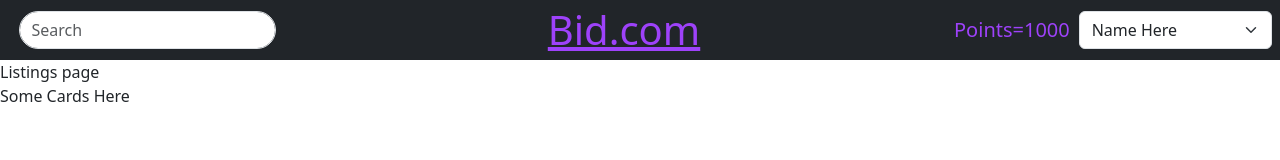
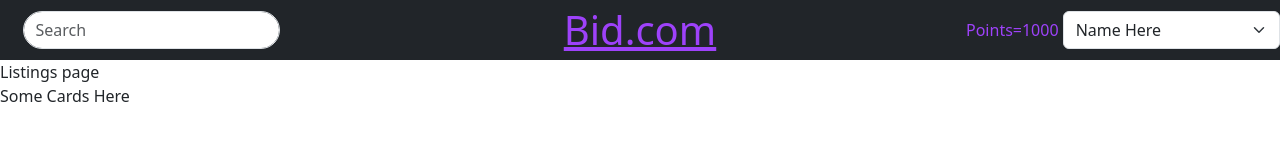
Before and after one commit to corrado1982/semeste-project-2, a website: page listings/index.html in a window 1280 px wide. Drawn offline with Linux system fonts and the light colour scheme.

Commit message:
fixing style

```diff
--- a/listings/index.html
+++ b/listings/index.html
@@ -8,12 +8,12 @@
   </head>
   <body>
     <header>
-      <div class="row align-items-center bg-dark d-flex justify-content-around">
+      <div class="row align-items-center bg-dark d-flex">
         <!-- <div class="row navigation bg-secondary d-flex justify-content-around"> -->
-        <div class="col-3 search-container d-flex justify-content-center">
+        <div class="p-0 col-3 search-container d-flex justify-content-center">
           <form class="d-flex" action="">
             <input
-              class="form-control me-2 rounded-5"
+              class="form-control rounded-5"
               type="search"
               placeholder="Search"
               aria-label="Search"
@@ -23,8 +23,8 @@
             </button> -->
           </form>
         </div>
-        <a class="col active text-center fs-1" href="/">Bid.com</a>
-        <div class="col-1 m-2 text-primary fs-5">Points=1000</div>
+        <a class="p-0 col-6 active text-center fs-1" href="/">Bid.com</a>
+        <div class="col-1 p-0 text-primary fs-6">Points=1000</div>
 
         <!-- <form class="col d-flex justify-content-end" action="/profile/login/">
             <div class="btn">
@@ -38,7 +38,7 @@
             </div>
           </form> -->
         <!-- SELECT MENU -->
-        <div class="col-2 m-2 row rigth-nav d-flex">
+        <div class="col-2 row p-0 rigth-nav d-flex">
           <select class="form-select" aria-label="Default select example">
             <option selected>Name Here</option>
             <option value="1">Your Avatar</option>
```
